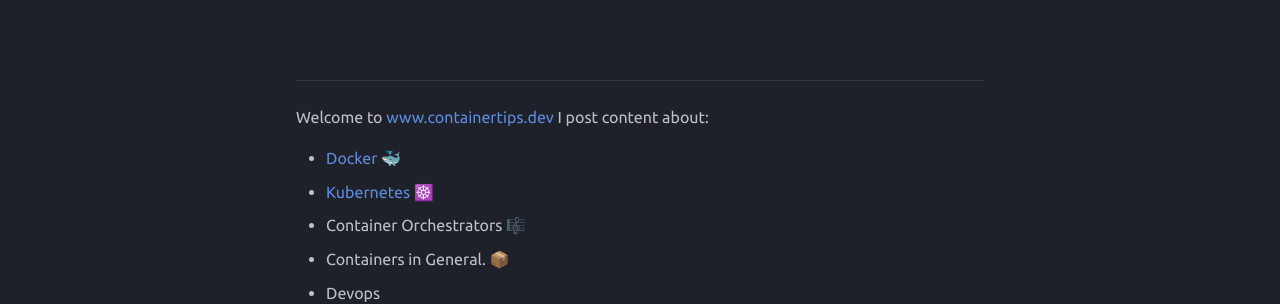
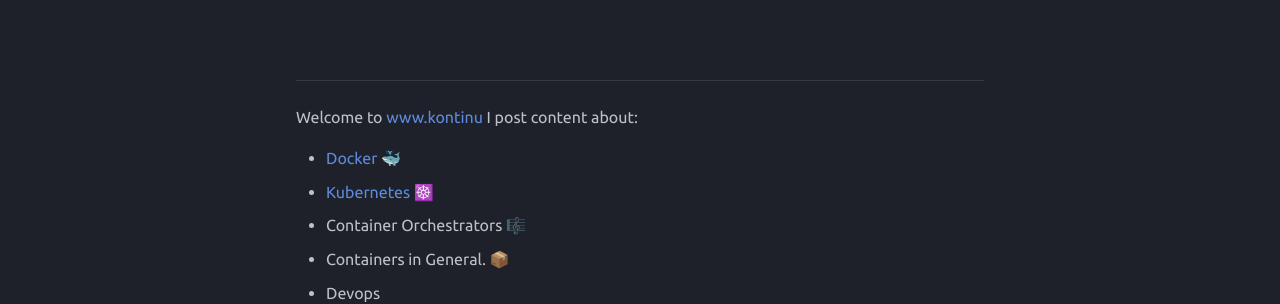
Before and after one commit to kontinu/container-expert-mkdocs, an MkDocs documentation site: the page built from docs/index.md, in a window 1280 px wide and 1050 px high. Shown: the part 473-777 px from the top of the window. Built offline with MkDocs 1.6.1 and Material for MkDocs 9.7.7, drawn with Linux system fonts in a browser that asks for light colours.

```diff
--- a/docs/index.md
+++ b/docs/index.md
@@ -5,7 +5,7 @@
 
 ---
 
-Welcome to www.containertips.dev I post content about:
+Welcome to www.kontinu I post content about:
 
 - [Docker 🐳](/docker/)
 - [Kubernetes ☸️](/kubernetes/)
```
Also changed, not shown: README.md (+1 -1 lines), docs/day1/d1.md (added, +1 -0 lines), manifest.webmanifest, 1 other file.
